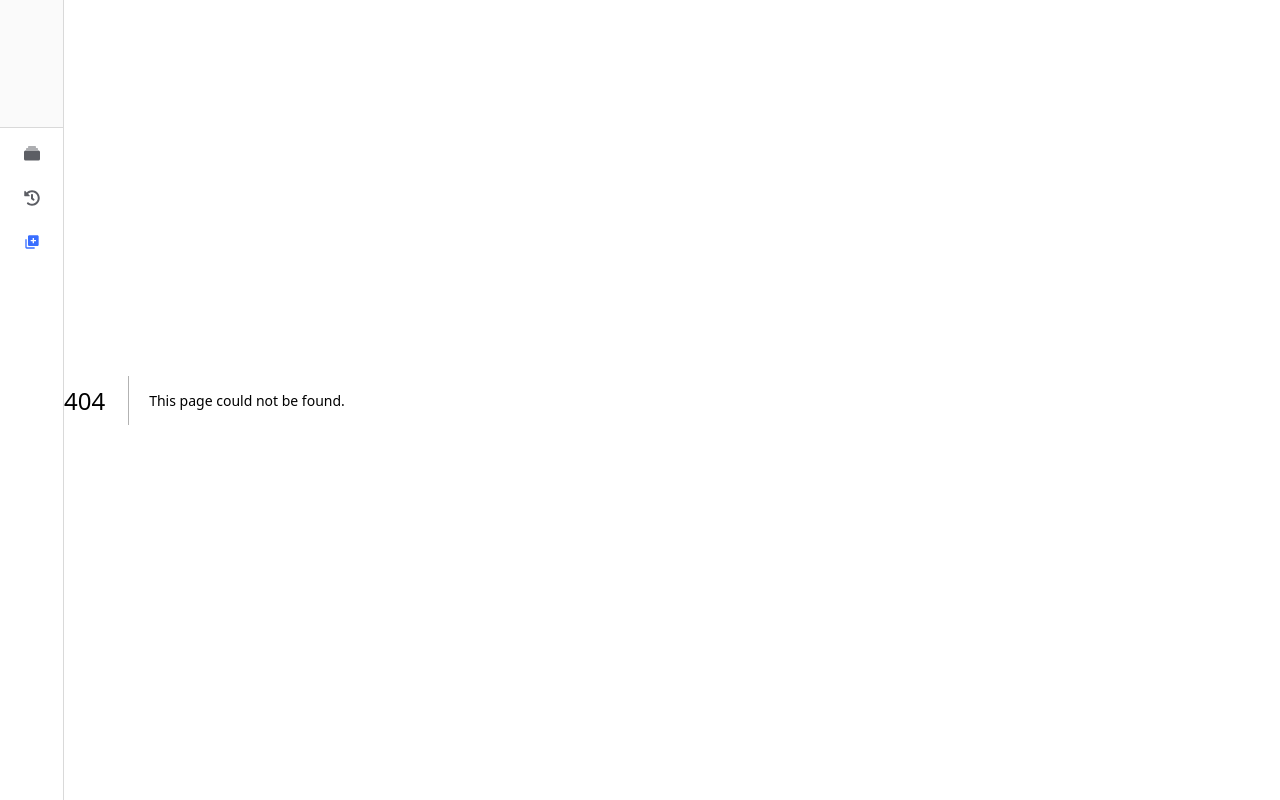
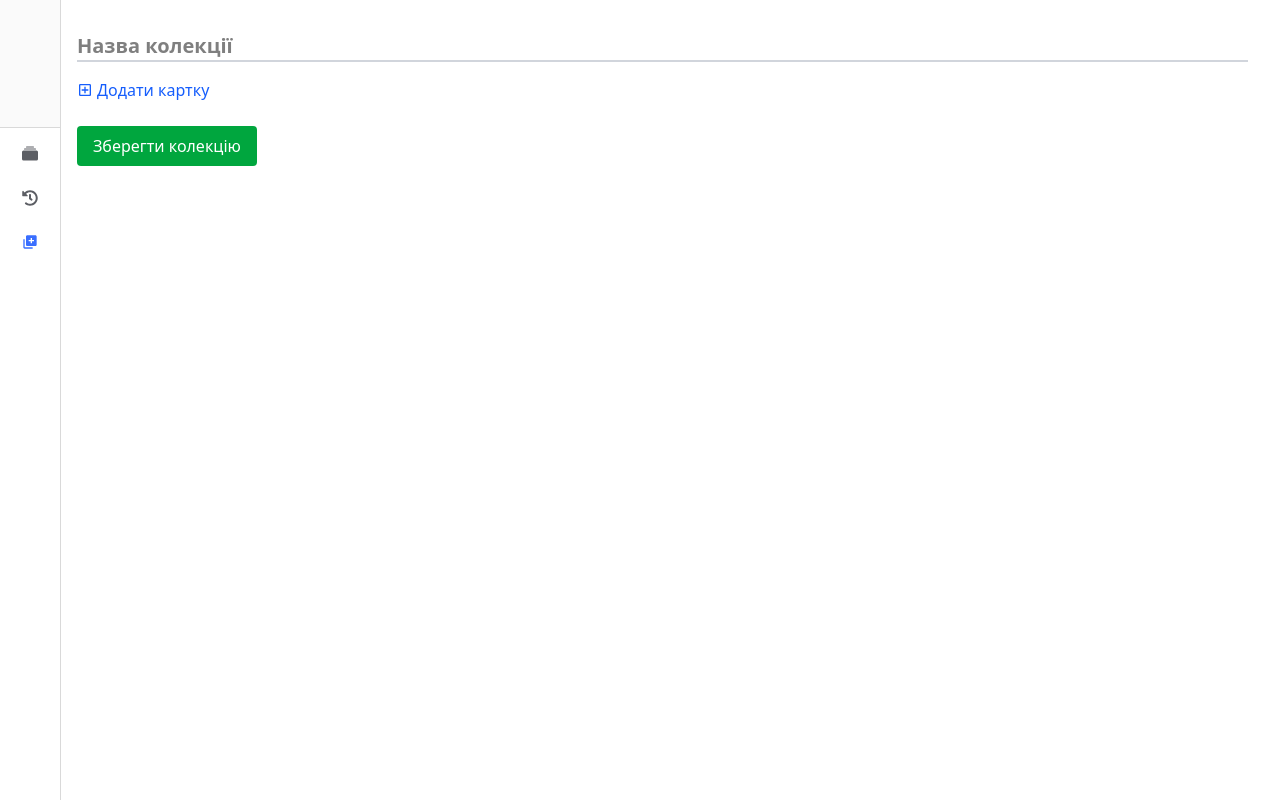
Before and after one commit to DanFromUkraine/quizer, a Next.js app: page /add-collection/choose-correct in a window 1280 px wide. Before the commit this address had no page. Built offline with nearby package versions, Linux system fonts and the light colour scheme.

Commit message:
почав реалізовувати логіку обирання правильної відповіді

```diff
--- /dev/null
+++ b/app/add-collection/atoms.ts
@@ -0,0 +1,16 @@
+import { atomWithStorage } from "jotai/utils";
+
+type Collection = {
+  collectionName: string;
+  cards: Card[];
+};
+
+type Card = {
+  questionText: string;
+  options: string[];
+};
+
+export const collectionDataAtom = atomWithStorage<Collection | undefined>(
+  "createCollection",
+  undefined
+);
--- /dev/null
+++ b/app/add-collection/choose-correct/page.tsx
@@ -0,0 +1,173 @@
+"use client";
+
+import UnfilteredCard from "@/app/components/Card";
+import { useAtomValue } from "jotai";
+import { useEffect, useState } from "react";
+import {
+  FormProvider,
+  SubmitHandler,
+  useFieldArray,
+  useForm,
+  useFormContext,
+  UseFormRegister,
+} from "react-hook-form";
+import { MdOutlineAddBox } from "react-icons/md";
+import { collectionDataAtom } from "../atoms";
+
+// export default function Page() {
+//   const [cards, setCards] = useState<CardData[]>([]);
+
+//   useEffect(() => {
+//     if (typeof window !== "undefined") {
+//       try {
+//         const stored = localStorage.getItem("unfilteredCards");
+//         if (stored) {
+//           setCards(JSON.parse(stored) as CardData[]);
+//         }
+//       } catch (error) {
+//         console.error("Не вдалося прочитати unfilteredCards:", error);
+//       }
+//     }
+//   }, []);
+
+//   return (
+//     <div className="flex flex-col space-y-4">
+//       {cards.map(({ questionText, options }) => (
+//         <UnfilteredCard
+//           key={questionText}
+//           questionText={questionText}
+//           options={options}
+//         />
+//       ))}
+//     </div>
+//   );
+// }
+
+type Collection = {
+  collectionName: string;
+  cards: Card[];
+};
+
+type Card = {
+  questionText: string;
+  options: Option[];
+};
+
+type Option = {
+  isCorrect: boolean;
+  optionText: string;
+};
+
+export default function page() {
+  const defaultValue = useAtomValue(collectionDataAtom);
+
+  console.log({defaultValue})
+
+  const methods = useForm({
+    defaultValues: defaultValue,
+  });
+
+  const onSubmit: SubmitHandler<Collection> = (data) => {
+    console.log("submitted data:", data);
+  };
+
+  return (
+    <main className="w-full p-4">
+      <FormProvider {...methods}>
+        <form onSubmit={methods.handleSubmit(onSubmit)}>
+          <Header />
+          <Cards />
+          <div className="mt-6">
+            <button
+              type="submit"
+              className="bg-green-600 text-white px-4 py-2 rounded"
+            >
+              Зберегти колекцію
+            </button>
+          </div>
+        </form>
+      </FormProvider>
+    </main>
+  );
+}
+
+function Header() {
+  const { register } = useFormContext();
+
+  return (
+    <header className="flex justify-between items-center py-4">
+      <input
+        {...register("collectionName")}
+        placeholder="Назва колекції"
+        className="border-b-2 border-gray-300 focus:border-blue-500 outline-none text-xl font-semibold flex-grow mr-4"
+      />
+    </header>
+  );
+}
+
+function Cards() {
+  const { control } = useFormContext();
+  const { fields, append } = useFieldArray({ control, name: "cards" });
+
+  return (
+    <div className="space-y-6">
+      {fields.map((field, index) => (
+        <Card key={field.id} index={index} />
+      ))}
+      <button
+        type="button"
+        onClick={() => append({ textQuestion: "", options: [] })}
+        className="flex items-center text-blue-600"
+      >
+        <MdOutlineAddBox className="mr-1" /> Додати картку
+      </button>
+    </div>
+  );
+}
+
+function Card({ index }: { index: number }) {
+  const { register, control } = useFormContext();
+  const {
+    fields: optionFields,
+    append: appendOption,
+    remove: removeOption,
+  } = useFieldArray({ control, name: `cards.${index}.options` });
+
+  return (
+    <section className="border rounded-lg p-4">
+      <div className="mb-4">
+        <input
+          {...register(`cards.${index}.textQuestion`)}
+          placeholder={`Питання #${index + 1}`}
+          className="w-full border p-2 rounded"
+        />
+      </div>
+
+      <div className="space-y-2">
+        {optionFields.map((opt, optIndex) => (
+          <div key={opt.id} className="flex items-center">
+            <input
+              {...register(`cards.${index}.options.${optIndex}.text`)}
+              placeholder={`Варіант ${optIndex + 1}`}
+              className="flex-grow border p-2 rounded mr-2"
+            />
+            <button
+              type="button"
+              onClick={() => removeOption(optIndex)}
+              className="text-red-500"
+            >
+              Видалити
+            </button>
+          </div>
+        ))}
+        <button
+          type="button"
+          onClick={() => appendOption({ text: "" })}
+          className="text-blue-600"
+        >
+          Додати варіант
+        </button>
+      </div>
+    </section>
+  );
+}
--- /dev/null
+++ b/app/add-collection/layout.tsx
@@ -0,0 +1,6 @@
+import { ReactNode } from "react";
+import { Provider } from "jotai";
+
+export default function layout({ children }: { children: ReactNode }) {
+  return <Provider>{children}</Provider>;
+}
--- a/app/add-collection/page.tsx
+++ b/app/add-collection/page.tsx
@@ -1,14 +1,11 @@
 "use client";
 
 import clsx from "clsx";
+import { useSetAtom } from "jotai";
+import { redirect } from "next/navigation";
 import { FormEventHandler } from "react";
-import {
-  FieldValues,
-  SubmitHandler,
-  useForm,
-  UseFormRegister,
-} from "react-hook-form";
-
+import { SubmitHandler, useForm, UseFormRegister } from "react-hook-form";
+import { collectionDataAtom } from "./atoms";
 
 type Data = {
   collectionName: string;
@@ -22,8 +19,11 @@ export default function page() {
       cardsText: "",
     },
   });
-  const onSubmit: SubmitHandler<Data> = (data) => {
-    const cardsDivided = data.cardsText.split(/\d+\./g).slice(1);
+
+  const setCollectionCreationData = useSetAtom(collectionDataAtom);
+
+  const onSubmit: SubmitHandler<Data> = ({ collectionName, cardsText }) => {
+    const cardsDivided = cardsText.split(/\d+\./g).slice(1);
 
     const result = cardsDivided.map((card) => {
       const [questionText, optionsText] = card.split(/[:?]/);
@@ -40,7 +40,8 @@ export default function page() {
       };
     });
 
-    console.log({ result });
+    setCollectionCreationData({ collectionName, cards: result });
+    redirect("/add-collection/choose-correct");
   };
 
   return (
@@ -87,126 +88,3 @@ function CardsInput({ register }: { register: UseFormRegister<Data> }) {
     />
   );
 }
-
-
-
-// import React from "react";
-// import { useForm, FormProvider, useFieldArray, useFormContext, useController } from "react-hook-form";
-// import { MdOutlineAddBox } from "react-icons/md";
-// import clsx from "clsx";
-
-// Якщо використовуєш Next.js 13+ у app/директорії, файл може бути app/page.tsx
-// Якщо класичний Next.js або CRA — це може бути src/components/NestedFormExample.jsx
-
-// Типізація (необовʼязково, якщо без TypeScript)
-// interface Option {
-//   text: string;
-// }
-// interface CardData {
-//   textQuestion: string;
-//   options: Option[];
-// }
-// interface FormValues {
-//   collectionName: string;
-//   cards: CardData[];
-// }
-
-// export default function NestedFormExample() {
-//   // ініціалізуємо defaultValues для всіх масивів і полів
-//   const methods = useForm({
-//     defaultValues: {
-//       collectionName: "",
-//       cards: [],
-//     },
-//   });
-
-//   const onSubmit = (data) => {
-//     console.log("submitted data:", data);
-//   };
-
-//   return (
-//     <main className="w-full p-4">
-//       <FormProvider {...methods}>
-//         <form onSubmit={methods.handleSubmit(onSubmit)}>
-//           <Header />
-//           <Cards />
-//           <div className="mt-6">
-//             <button
-//               type="submit"
-//               className="bg-green-600 text-white px-4 py-2 rounded"
-//             >
-//               Зберегти колекцію
-//             </button>
-//           </div>
-//         </form>
-//       </FormProvider>
-//     </main>
-//   );
-// }
-
-// function Cards() {
-//   const { control } = useFormContext();
-//   const { fields, append } = useFieldArray({ control, name: "cards" });
-
-//   return (
-//     <div className="space-y-6">
-//       {fields.map((field, index) => (
-//         <Card key={field.id} index={index} />
-//       ))}
-//       <button
-//         type="button"
-//         onClick={() => append({ textQuestion: "", options: [] })}
-//         className="flex items-center text-blue-600"
-//       >
-//         <MdOutlineAddBox className="mr-1" /> Додати картку
-//       </button>
-//     </div>
-//   );
-// }
-
-// function Card({ index }) {
-//   const { register, control } = useFormContext();
-//   const {
-//     fields: optionFields,
-//     append: appendOption,
-//     remove: removeOption,
-//   } = useFieldArray({ control, name: `cards.${index}.options` });
-
-//   return (
-//     <section className="border rounded-lg p-4">
-//       <div className="mb-4">
-//         <input
-//           {...register(`cards.${index}.textQuestion`)}
-//           placeholder={`Питання #${index + 1}`}
-//           className="w-full border p-2 rounded"
-//         />
-//       </div>
-
-//       <div className="space-y-2">
-//         {optionFields.map((opt, optIndex) => (
-//           <div key={opt.id} className="flex items-center">
-//             <input
-//               {...register(`cards.${index}.options.${optIndex}.text`)}
-//               placeholder={`Варіант ${optIndex + 1}`}
-//               className="flex-grow border p-2 rounded mr-2"
-//             />
-//             <button
-//               type="button"
-//               onClick={() => removeOption(optIndex)}
-//               className="text-red-500"
-//             >
-//               Видалити
-//             </button>
-//           </div>
-//         ))}
-//         <button
-//           type="button"
-//           onClick={() => appendOption({ text: "" })}
-//           className="text-blue-600"
-//         >
-//           Додати варіант
-//         </button>
-//       </div>
-//     </section>
-//   );
-// }
--- /dev/null
+++ b/app/components/Card.tsx
@@ -0,0 +1,58 @@
+export default function UnfilteredCard({
+  questionText,
+  options,
+}: {
+  questionText: string;
+  options: string[];
+}) {
+  return (
+    <div className="flex flex-col w-full m-6 p-6 rounded-md border border-lightGray">
+      <h3>{questionText}</h3>
+      <fieldset className="flex flex-col">
+        {options.map((text) => (
+          <Option optionText={text} />
+        ))}
+      </fieldset>
+    </div>
+  );
+}
+
+function Option({ optionText }: { optionText: string }) {
+  return (
+    <div className="relative">
+      <input
+        type="radio"
+        className="absolute top-0 left-0 w-full h-full z-10"
+      />
+      <p className="peer-checked:bg-green-400">{optionText}</p>
+    </div>
+  );
+}
+
+/*
+
+[
+    {
+        questionText: string;
+        options: [
+            string
+        ]
+    }
+]
+
+[
+{
+    questionText: string;
+    options: [
+        {
+            optionText: string;
+            isCorrect: boolean;
+        },
+
+    ]
+}
+]
+
+
+
+*/
--- a/package.json
+++ b/package.json
@@ -10,6 +10,7 @@
   },
   "dependencies": {
     "clsx": "^2.1.1",
+    "jotai": "^2.12.5",
     "next": "15.3.2",
     "react": "^19.0.0",
     "react-dom": "^19.0.0",
```
Also changed, not shown: 1 other file (tests, documents, lock files or other folders).
